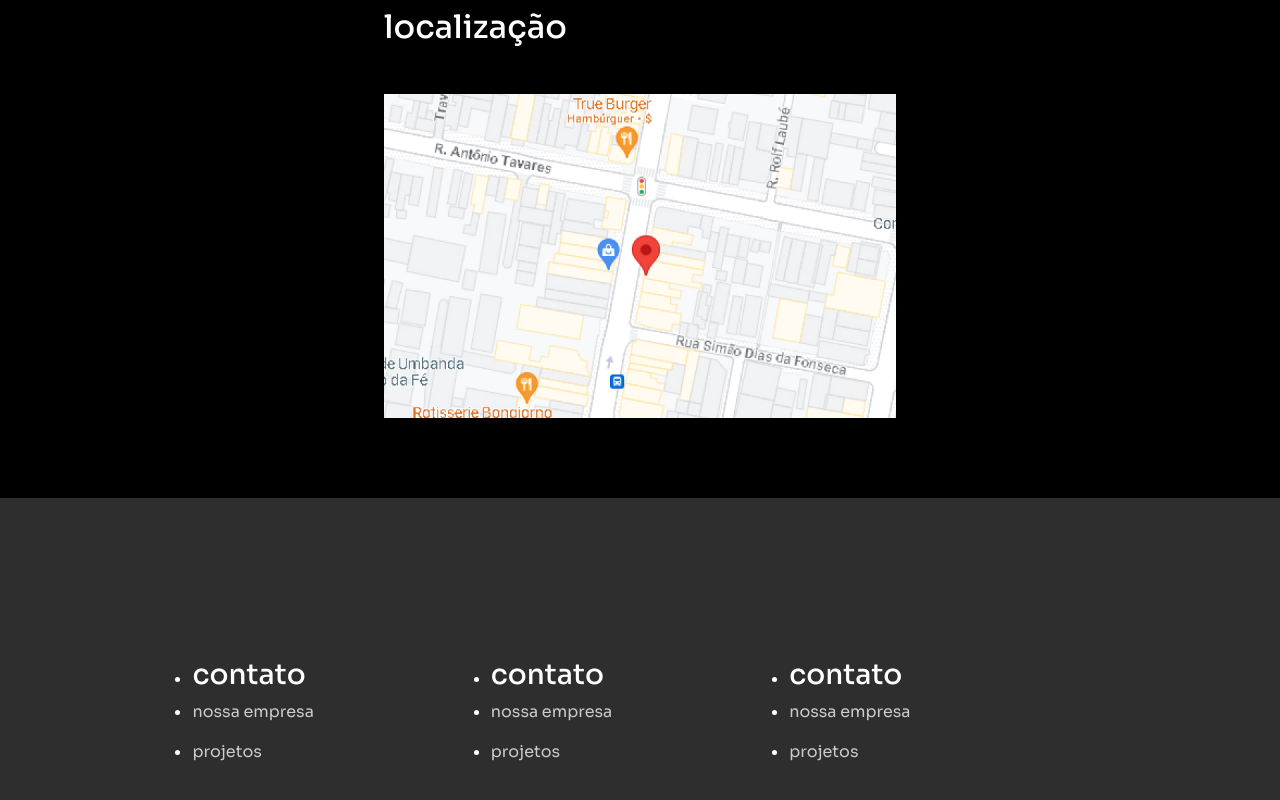
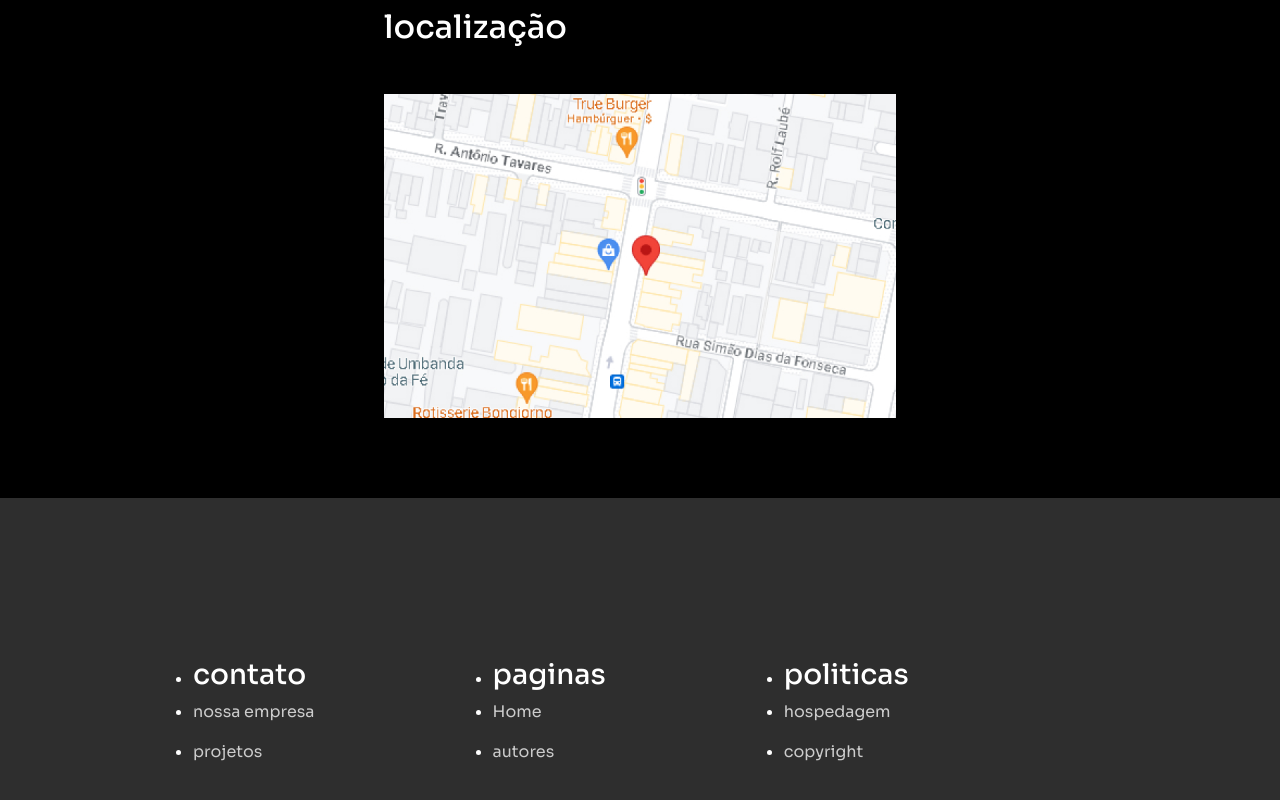
Before and after one commit to victor12020/MultiCulture, a plain HTML site: page contato.html in a window 1280 px wide. Shown: the part 877-1677 px from the top of the page. Drawn offline with nearby package versions, Linux system fonts and the light colour scheme.

Commit message:
Multiculture 3.5

```diff
--- a/contato.html
+++ b/contato.html
@@ -61,14 +61,14 @@
             <li><p>projetos</p></li>
           </ul>
           <ul class="d-flex column">
-            <li><h3>contato</h3></li>
-            <li><p>nossa empresa</p></li>
-            <li><p>projetos</p></li>
+            <li><h3>paginas</h3></li>
+            <li><p>Home</p></li>
+            <li><p>autores</p></li>
           </ul>
           <ul class="d-flex column">
-            <li><h3>contato</h3></li>
-            <li><p>nossa empresa</p></li>
-            <li><p>projetos</p></li>
+            <li><h3>politicas</h3></li>
+            <li><p>hospedagem</p></li>
+            <li><p>copyright</p></li>
           </ul>
           <hr>
 
```
